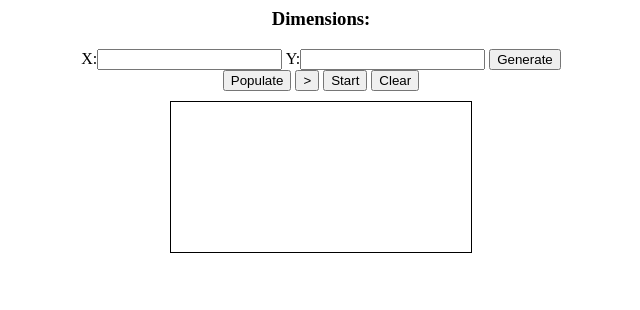
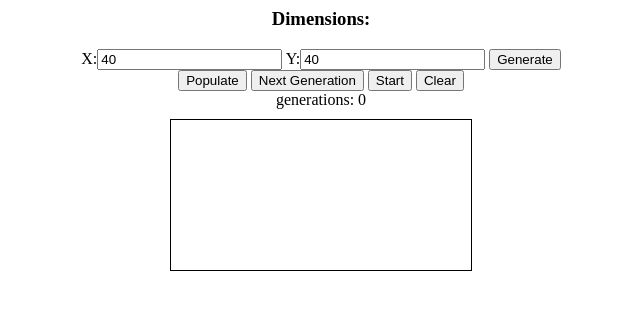
Before and after one commit to Booyanach/gameoflife, a plain HTML site: page index.html in a window 1280 px wide. Shown: the whole page, without its empty margins (319-959 px from the left). Drawn offline with Linux system fonts and the light colour scheme.

Commit message:
Added default values.
Also a counter and clear now calls generateGrid.
'>' renamed to 'Next Generation'

```diff
--- a/index.html
+++ b/index.html
@@ -7,14 +7,15 @@
             <controller>
                 <div>
                     <h3>Dimensions:</h3>
-                    <label for="x_input">X:</label><input type="number" id="x_input"/>
-                    <label for="y_input">Y:</label><input type="number" id="y_input"/>
+                    <label for="x_input">X:</label><input type="number" id="x_input" value="40"/>
+                    <label for="y_input">Y:</label><input type="number" id="y_input" value="40"/>
                     <button onclick="gol.generateGrid()">Generate</button>
                 </div>
                 <button onclick="gol.populate()">Populate</button>
-                <button onclick="gol.nextStep()">></button>
+                <button onclick="gol.nextStep()">Next Generation</button>
                 <button onclick="gol.startStop(this)">Start</button>
-                <button onclick="gol.clear()">Clear</button>
+                <button onclick="gol.generateGrid()">Clear</button>
+                <div>generations: <span id="counter">0</span></div>
             </controller>
             <canvas id="playground"></canvas>
         </content>
```
